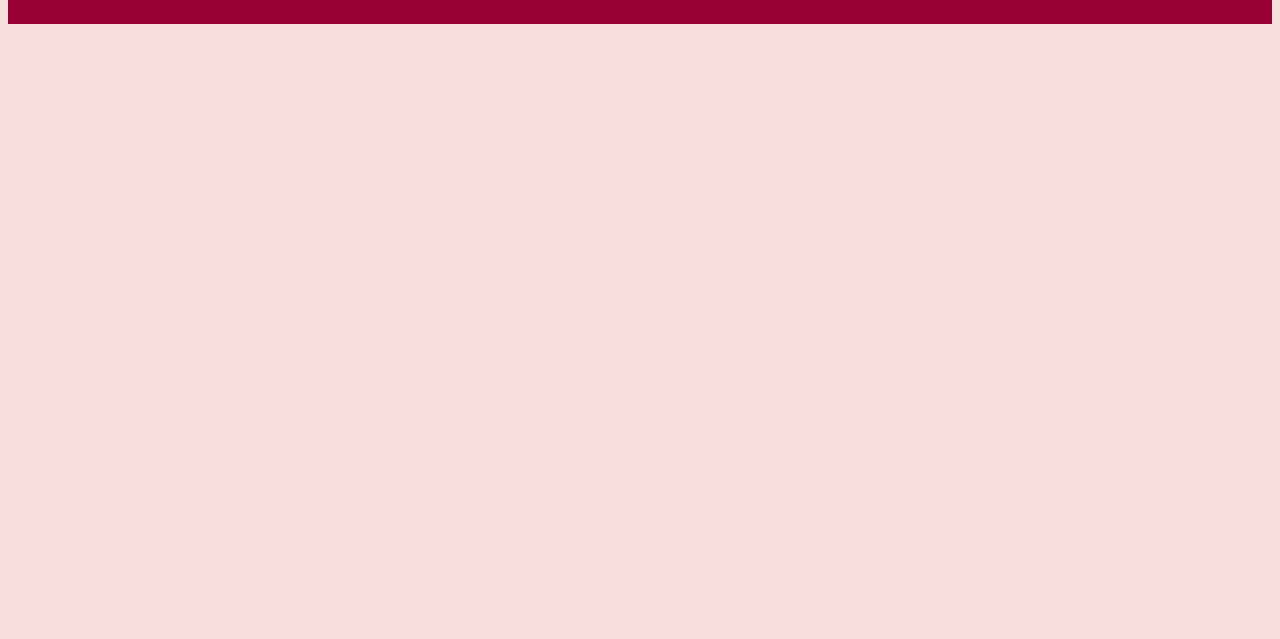
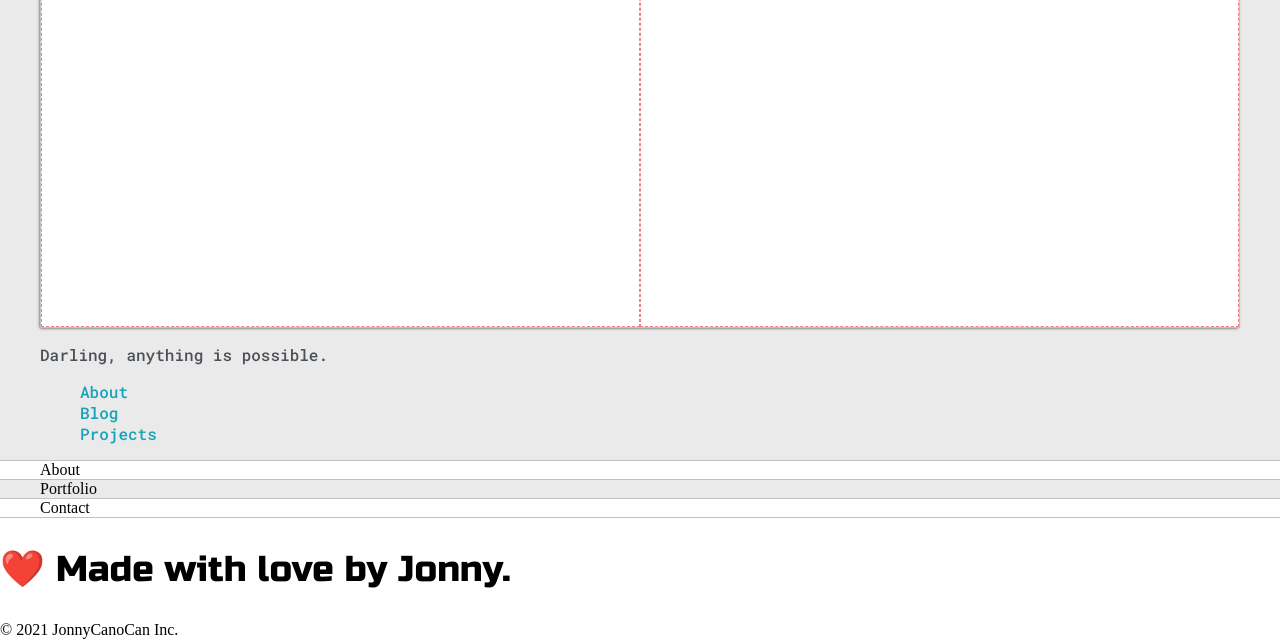
Before and after one commit to JonnyCano/brazil, a plain HTML site: page index.html in a window 1280 px wide. Shown: the part 366-1005 px from the top of the page. Before the commit the page ends 800 px from the top, so only its background shows below. Drawn offline with Linux system fonts and the light colour scheme.

Commit message:
created the header child elements

```diff
--- a/assets/css/master-style.css
+++ b/assets/css/master-style.css
@@ -1,99 +1,117 @@
-* {
-    box-sizing: border-box;
+:root {
+    --main-color: #eaeaea;
+    --secondary-color: #fff;
+
+    --border-color: #c1c1c1;
+
+    --main-text: black;
+    --secondary-text: #4b5156;
 }
 
-:root {
-    --primary-color: #990033;
-    --secondary-color: #cb5bda;
-    --tertiary-color: #f7dcdc;
-    --quinary-color: #000000;
-    --senary-color: #ffffff;
+html, body {
+    padding: 0;
+    margin: 0;
 }
 
-body {
-    background-color: var(--tertiary-color);
-    font-family:Georgia, 'Times New Roman', Times, serif;
+h1, h2, h3, h4, h5, h6, strong {
+    color: var(--main-text);
+    font-family: 'Russo One', sans-serif;
+    font-weight: 500;
 }
 
-header {
-    padding: 20px 35px;
-    background-color: var(--secondary-color);
-    display: flex;
-    justify-content: space-between;
-    flex-wrap: wrap;
-    position: -webkit-sticky; /*this will apply stickiness to safari browsers*/
-    position: sticky;
-    top: 0;
-    /* background-image: url(../images/possibilities.JPG); */
-    background-size: cover;
-    background-attachment: fixed;
-    background-position: 20%;
-    background-color: rgba(240, 240, 240, 0.8);
-    z-index: 9999;
+p, li, span, label, input, textarea {
+    color: var(--secondary-text);
+    font-family: 'Roboto Mono', monospace;
 }
 
-header h1 {
-    font-weight: bold;
-    margin: 0;
-    font-size: 36px;
-    color: var(--primary-color);
-    text-shadow: 0 0 10px rgba(0, 0, 0, 0.5);
+a {
+  text-decoration: none;
+  color: #17a2b8;
 }
 
-  header a {
-    text-decoration: none;
-    color: var(--primary-color);
-  }
-
-  header nav {
-    margin: 7px 0;
-  }
-
-  header nav ul {
-    display: flex;
-    flex-wrap: wrap;
-    justify-content: space-between;
-    align-items: center;
+ul {
   list-style: none;
 }
 
-  header p,
-  header nav ul li a {
-    padding: 10px 15px;
-    font-weight: lighter;
-    font-size: 2.55vw;
-    text-shadow: 0 0 10px rgba(0, 0, 0, 0.5);
+h1 {
+  font-size: 56px;
 }
 
-  header nav ul li a:hover {
-    background: var(--primary-color);
-    color: var(--secondary-color);
-    border-radius: 15px;
-    text-shadow: none;
+h2 {
+  font-size: 36px;
 }
 
-  /* FOOTER STYLES START */
-footer {
-  background: var(--primary-color);
-  padding: 40px 35px;
-  display: flex;
-  justify-content: space-between;
-  flex-wrap: wrap;
-  width: 100%;
+h3 {
+  font-size: 28px;
 }
 
-footer h2 {
-  color: var(--secondary-color);
-  font-size: 30px;
-  margin: 0;
+h4 {
+  font-size: 24px;
 }
 
-footer div {
-  line-height: 1.5;
-  text-align: right;
+h5 {
+  font-size: 20px;
 }
 
-footer a {
-  color: var(--secondary-color);
+h6 {
+  font-size: 16px;
 }
-/* END FOOTER STYLES */
+
+.s1 {
+  background-color: var(--main-color);
+  border-bottom: 1px solid var(--border-color);
+  overflow: auto;
+}
+
+.s2 {
+  background-color: var(--secondary-color);
+  border-bottom: 1px solid var(--border-color);
+  overflow: auto;
+}
+
+.main-container {
+    width: 1200px;
+    margin: 0 auto;
+}
+
+.greeting-wrapper {
+    display: grid;
+    justify-content: center;
+    align-content: center;
+    border: 2px dashed lightcoral;
+    min-height: 10em;
+}
+
+.intro-wrapper {
+  background-color: var(--secondary-color);
+  border: 1px solid var(--border-color);
+  box-shadow: -1px 1px 3px -1px rgba(0, 0, 0, 0.75);
+  display: grid;
+  grid-template-columns: 1fr 1fr;
+  grid-template-rows: 3em 30em;
+  grid-template-areas:
+      'nav-wrapper nav-wrapper'
+      'left-column right-column'
+  ;
+}
+
+.nav-wrapper {
+    grid-area: nav-wrapper;
+    border: 1px dashed lightcoral;
+}
+
+.left-column {
+    grid-area: left-column;
+    border: 1px dashed lightcoral;
+}
+
+.right-column {
+    grid-area: right-column;
+    border: 1px dashed lightcoral;
+}
+
+@media screen and (max-width: 1200px) {
+    .main-container {
+        width: 95%;
+    }
+}
--- a/index.html
+++ b/index.html
@@ -4,14 +4,40 @@
     <meta charset="UTF-8">
     <meta http-equiv="X-UA-Compatible" content="IE=edge">
     <meta name="viewport" content="width=device-width, initial-scale=1.0">
-    <title>Jonny's room</title>
-    <link rel="stylesheet" href="./assets/css/master-style.css">
+    <title>Jonathan Cano</title>
+
+    <link rel="preconnect" href="https://fonts.googleapis.com">
+    <link rel="preconnect" href="https://fonts.gstatic.com" crossorigin>
+    <link href="https://fonts.googleapis.com/css2?family=Russo+One&display=swap" rel="stylesheet">
+
+    <link rel="preconnect" href="https://fonts.googleapis.com">
+    <link rel="preconnect" href="https://fonts.gstatic.com" crossorigin>
+    <link href="https://fonts.googleapis.com/css2?family=Roboto+Mono:wght@500&family=Russo+One&display=swap" rel="stylesheet">
+
+    <link rel="stylesheet" type="text/css" href="./assets/css/master-style.css">
 </head>
 <body>
-    <header>
-        <h1>Welcome to Haus of Cano</h1>
+    <header class="s1">
+        <div class="main-container">
+            <div class="greeting-wrapper">
+                <h1>Hi, I'm Jonathan Cano</h1>
+            </div>
+
+            <div class="intro-wrapper">
+                <div class="nav-wrapper">
+                    Nav
+                </div>
+
+                <div class="left-column">
+                    left-column
+                </div>
+
+                <div class="right-column">
+                    right-column
+                </div>
+            </div>
             <p>
-            Darling, anything is possiple.
+                Darling, anything is possible.
             </p>
             <nav>
                 <ul class="abstract-nav">
@@ -26,11 +52,27 @@
                     </li>
                 </ul>
             </nav>
+        </div>
     </header>
 
     <main>
-        <div>
+        <section class="s2">
+            <div class="main-container">
+                About
             </div>
+        </section>
+
+        <section class="s1">
+            <div class="main-container">
+                Portfolio
+            </div>
+        </section>
+
+        <section class="s2">
+            <div class="main-container">
+                Contact
+            </div>
+        </section>
     </main>
 
     <footer>
```
Also changed, not shown: testing-assets/js/testing.js (added, +12 -0 lines), testing.html (added, +41 -0 lines), testing-assets/css/testing.css (added), 1 other file. Lines whose indentation alone changed are shown as unchanged.
